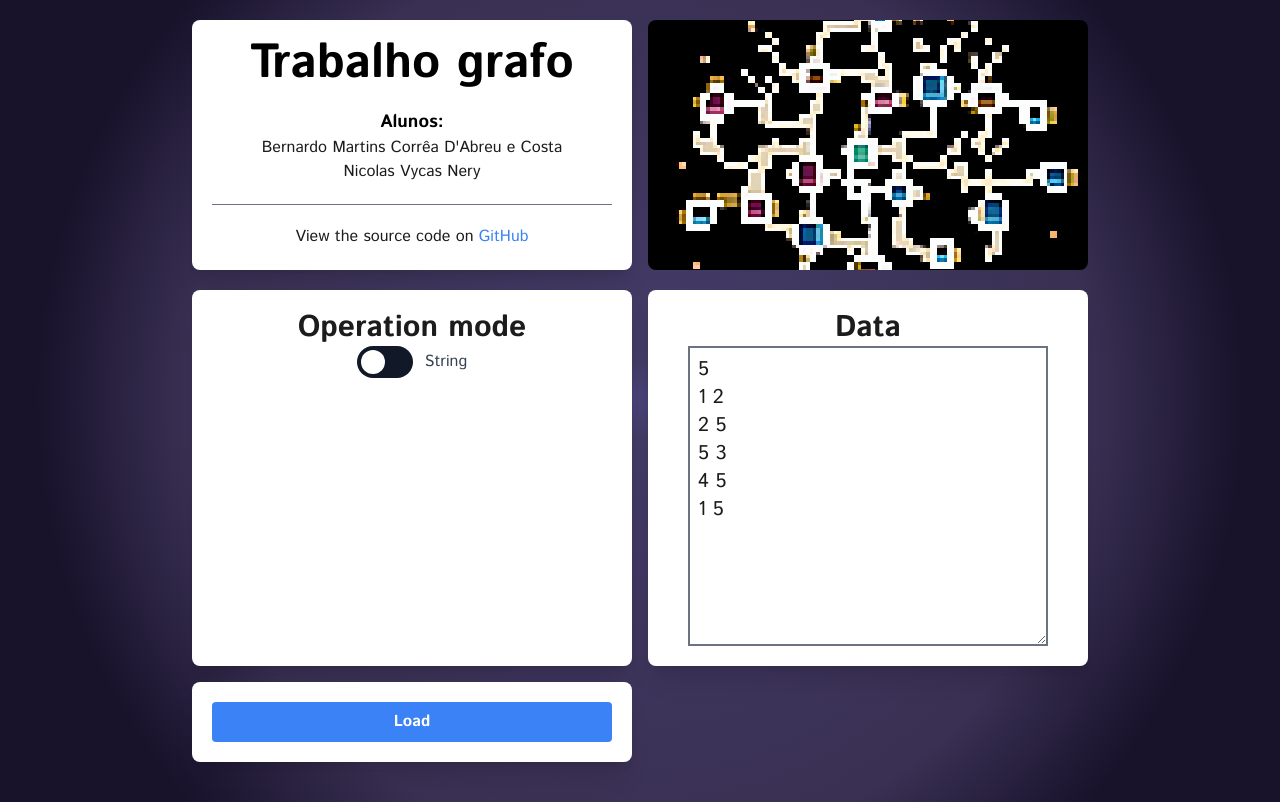
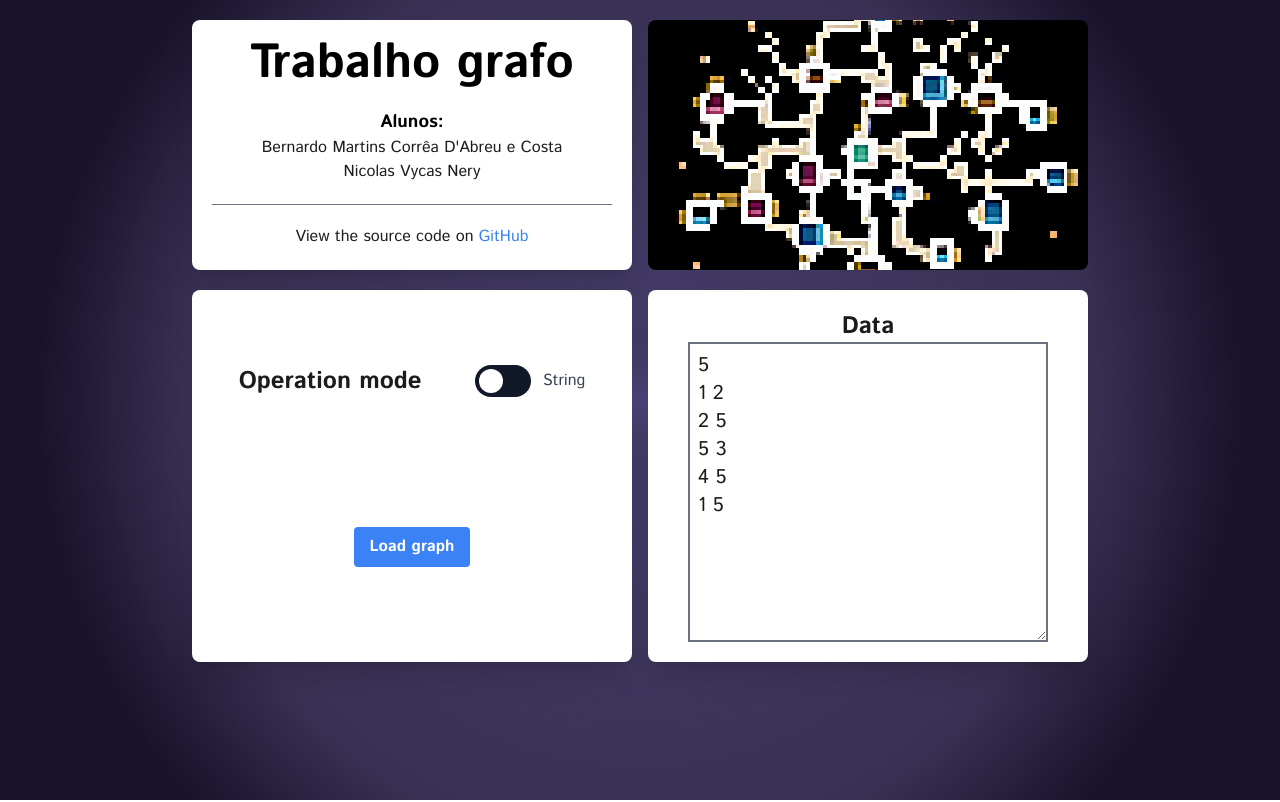
Before and after one commit to tomast1337/trabalho-grafos, a React (Vite) app: page / in a window 1280 px wide. Built offline with nearby package versions, Linux system fonts and the light colour scheme.

Commit message:
Move load and save buttons to settings box

```diff
--- a/src/App.tsx
+++ b/src/App.tsx
@@ -278,10 +278,11 @@ const App = () => {
         </header>
 
         {/* OPERATION MODE & INPUT DATA */}
-        <section className="grid grid-cols-2 gap-4 w-full mb-5">
-          <div className="flex flex-col items-center bg-white shadow-xl rounded-lg p-5">
-            <h2 className="text-3xl text-center font-bold">Operation mode</h2>
-            <div className="w-full flex justify-center items-center ">
+        <section className="grid grid-cols-2 gap-4 w-full mb-5 transition-all duration-100">
+          <div className="flex flex-col items-center justify-around bg-white shadow-xl rounded-lg p-5">
+            <div className="flex flex-row w-full items-center justify-around">
+              <h2 className="text-2xl text-center font-bold">Operation mode</h2>
+              <div className="flex justify-center items-center ">
                 {/* Check box slider */}
                 <label className="flex items-center cursor-pointer">
                   {/* toggle */}
@@ -309,10 +310,29 @@ const App = () => {
                 </label>
               </div>
             </div>
+
+            {/* LOAD AND SAVE BUTTONS */}
+            <div className="flex flex-row w-full gap-4 items-center justify-center rounded-lg p-5">
+              <button
+                className="bg-blue-500 hover:bg-blue-700 text-white font-bold py-2 px-4 rounded"
+                onClick={carregar}
+              >
+                Load graph
+              </button>
+              <button
+                className={`bg-blue-500 hover:bg-blue-700 text-white font-bold py-2 px-4 rounded ${
+                  isLoaded ? "" : "hidden"
+                }`}
+                onClick={() => saveGraph("graph.txt")}
+              >
+                Save graph
+              </button>
+            </div>
+          </div>
           <div className="flex flex-col items-center bg-white shadow-xl rounded-lg p-5 ">
             {mododeOperacao === "string" ? (
               <>
-                <h2 className="text-3xl text-center font-bold">Data</h2>
+                <h2 className="text-2xl text-center font-bold">Data</h2>
                 <textarea
                   className="w-[90%] h-[300px] border-2 border-gray-500 p-2 focus:outline-none text-xl"
                   onChange={(e) => {
@@ -344,27 +364,6 @@ const App = () => {
             <p className="text-3xl text-center font-bold text-red-300">
               {message}
             </p>
-          </div>
-
-          <div
-            className={`grid gap-4 ${
-              isLoaded ? "grid-cols-2" : "grid-cols-1"
-            } bg-white shadow-xl rounded-lg p-5 mb-5`}
-          >
-            <button
-              className="bg-blue-500 hover:bg-blue-700 text-white font-bold py-2 px-4 rounded"
-              onClick={carregar}
-            >
-              Load
-            </button>
-            <button
-              className={`bg-blue-500 hover:bg-blue-700 text-white font-bold py-2 px-4 rounded ${
-                isLoaded ? "" : "hidden"
-              }`}
-              onClick={() => saveGraph("graph.txt")}
-            >
-              Save graph
-            </button>
           </div>
         </section>
 
```
Lines whose indentation alone changed are shown as unchanged.
